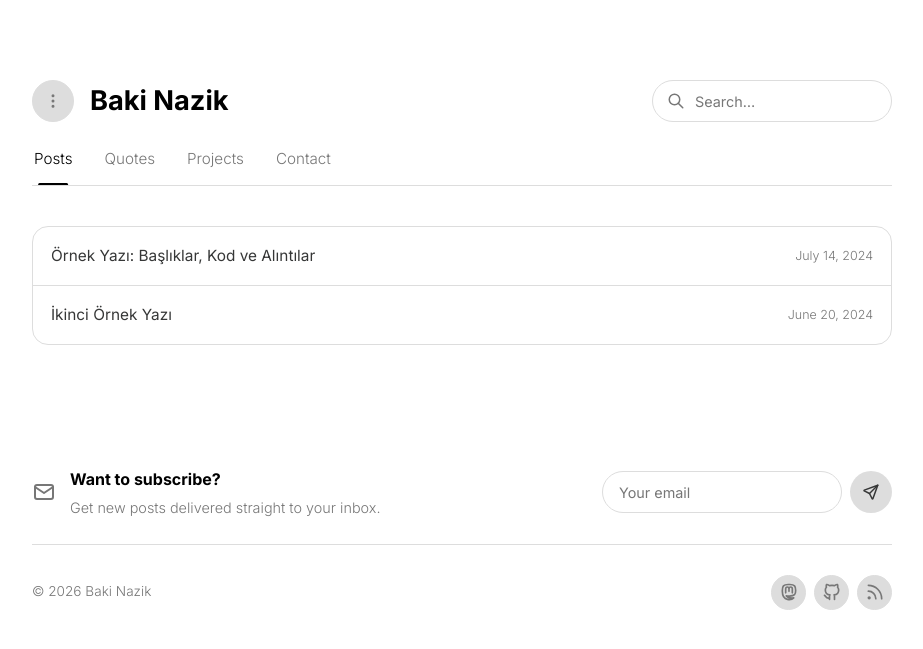
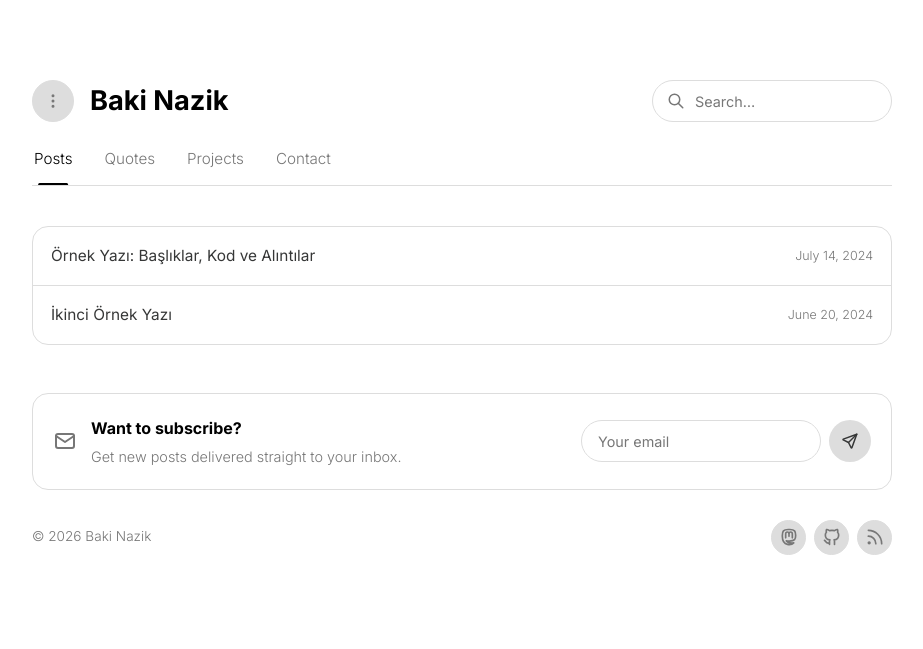
Before and after one commit to bakinazik/bakinazik.github.io, a Jekyll site: the page built from index.html, in a window 1280 px wide. Shown: the top 649 px of the page, without its empty margins (178-1101 px from the left). Built offline with Jekyll 4.4.1, drawn with Linux system fonts in a browser that asks for light colours; a style sheet for code colours, icons or effects is not loaded.

Commit message:
Update repository

```diff
--- a/_includes/style.css
+++ b/_includes/style.css
@@ -1244,13 +1244,15 @@ footer nav{
 }
 
 .subscribe-box {
-  display: flex;
   align-items: center;
   justify-content: space-between;
   gap: 1.5rem;
-  margin: 5rem 0 0;
-  padding: 24px 0;
-  border-bottom: 1px solid var(--border);
+  padding: 20px 20px;
+  display: flex;
+  border: 1px solid var(--border);
+  border-radius: 16px;
+  overflow: hidden;
+  margin: 2rem 0 0;
 }
 
 .subscribe-info {
```
